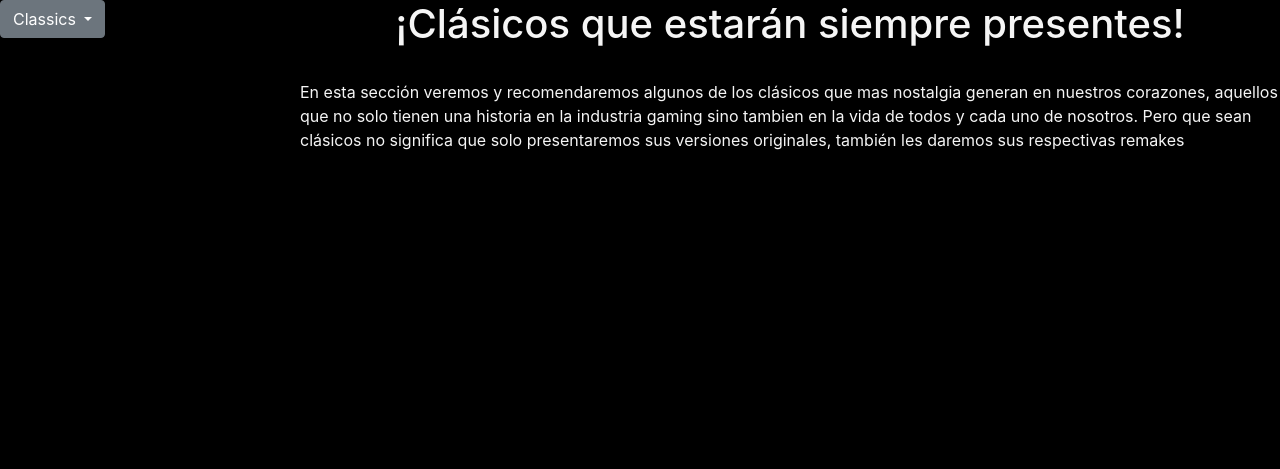
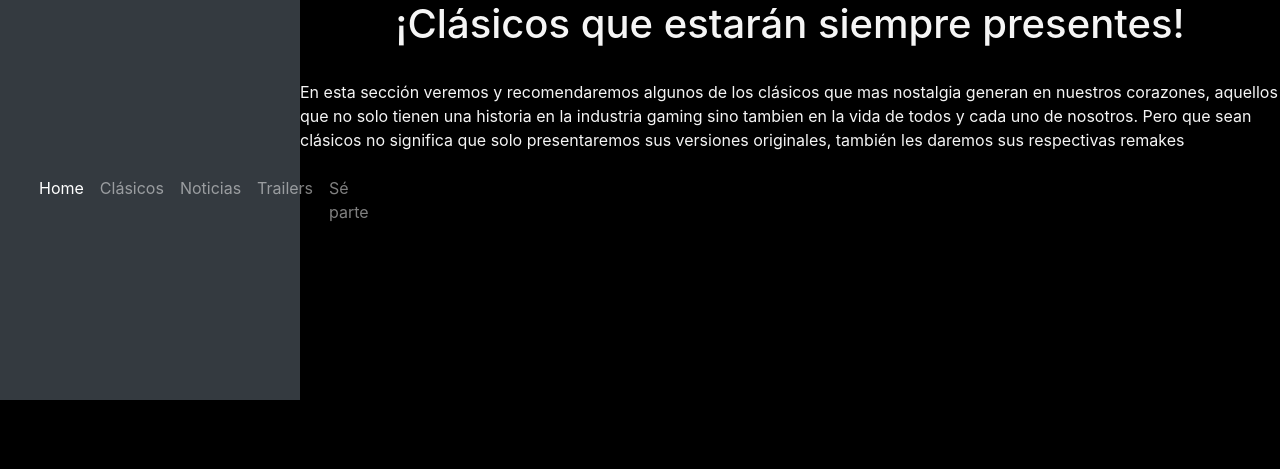
Before and after one commit to Veralucas293/proyectogeekweb-vera, a plain HTML site: page secciones/classics.html in a window 1280 px wide. Shown: the top 469 px of the page. Drawn offline with nearby package versions, Linux system fonts and the light colour scheme; files that its build step writes are made by us from their sources.

Commit message:
corrección nav

```diff
--- a/secciones/classics.html
+++ b/secciones/classics.html
@@ -14,18 +14,27 @@
 
 <body class="sections">
 
-    <div class="dropdown">
-        <a class="btn btn-secondary dropdown-toggle" href="#" role="button" id="dropdownMenuLink" data-toggle="dropdown" aria-haspopup="true" aria-expanded="false">
-          Classics
-        </a>
-
-        <div class="dropdown-menu" aria-labelledby="dropdownMenuLink">
-          <a class="dropdown-item" href="../index.html">HOME</a>
-          <a class="dropdown-item" href="../secciones/noticias.html">Noticias</a>
-          <a class="dropdown-item" href="../secciones/gang.html">Sé parte</a>
-          <a class="dropdown-item" href="../secciones/trailers.html">Trailers</a>
+    <nav class="navbar navbar-expand-sm bg-dark navbar-dark">
+        <div class="container-fluid">
+          <ul class="navbar-nav">
+            <li class="nav-item">
+              <a class="nav-link active" href="../index.html">Home</a>
+            </li>
+            <li class="nav-item">
+              <a class="nav-link" href="../secciones/classics.html">Clásicos</a>
+            </li>
+            <li class="nav-item">
+              <a class="nav-link" href="../secciones/noticias.html">Noticias</a>
+            </li>
+            <li class="nav-item">
+              <a class="nav-link" href="../secciones/trailers.html">Trailers</a>
+            </li>
+            <li class="nav-item">
+              <a class="nav-link" href="../secciones/gang.html">Sé parte</a>
+            </li>
+          </ul>
         </div>
-      </div>
+      </nav>
 
     <div class="mainst1">
         <h1>¡Clásicos que estarán siempre presentes!</h1><br>
```
Also changed, not shown: secciones/gang.html (+21 -13 lines), secciones/noticias.html (+20 -12 lines), secciones/trailers.html (+20 -12 lines).
